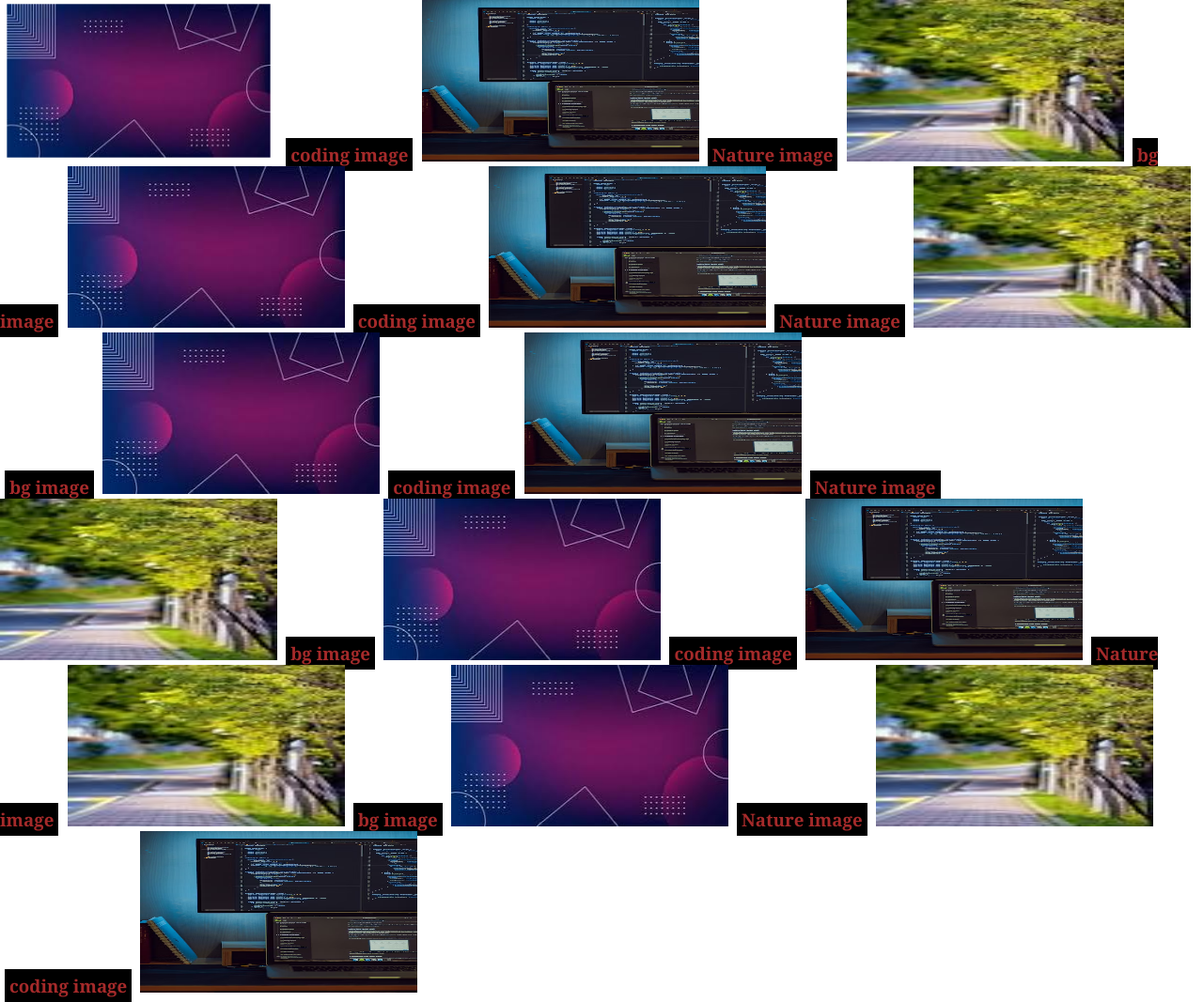
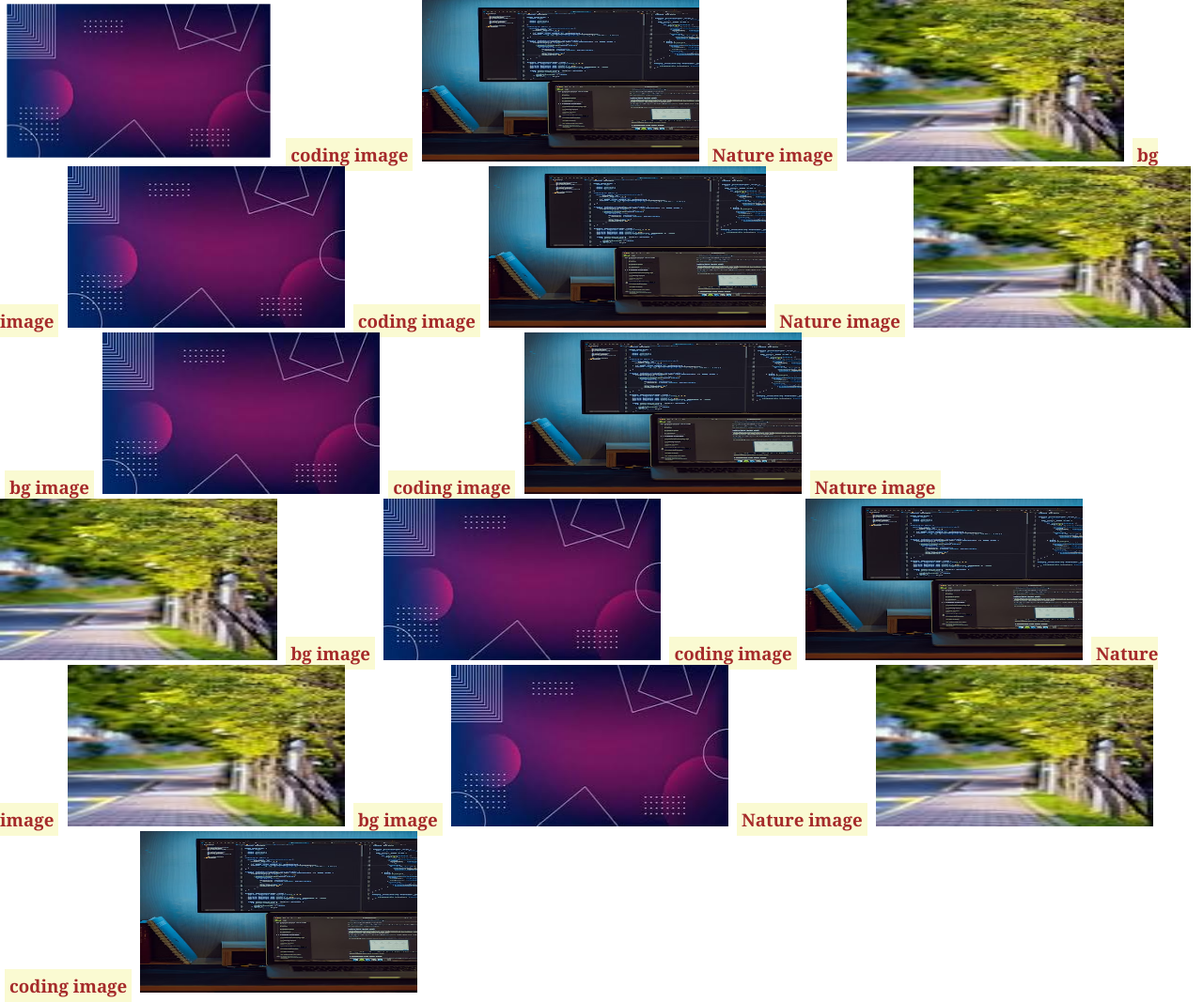
Before and after one commit to Ali-Raza-Gill/Css-Practice, a plain HTML site: page index.html in a window 1280 px wide. Shown: the whole page at 94% size. Drawn offline with Linux system fonts and the light colour scheme.

Commit message:
more changes are added

```diff
--- a/style.css
+++ b/style.css
@@ -12,14 +12,12 @@ img{
 
 }
 img:hover{
-    /* width: 295px;
-    height: 172px; */
     transform: scale(0.95);
 
 }
 h3{
     color: brown;
-    background-color: black;
+    background-color: lightgoldenrodyellow;
     padding: 5px;
     margin: 5px;
     display: inline;
```
